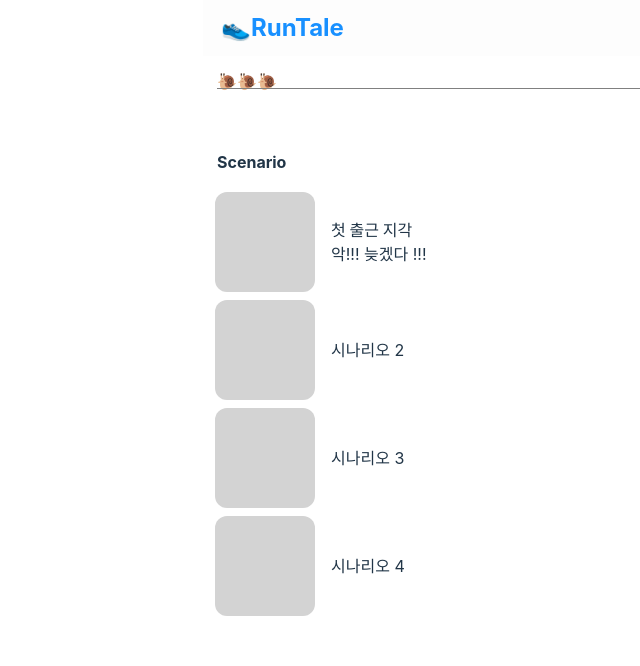
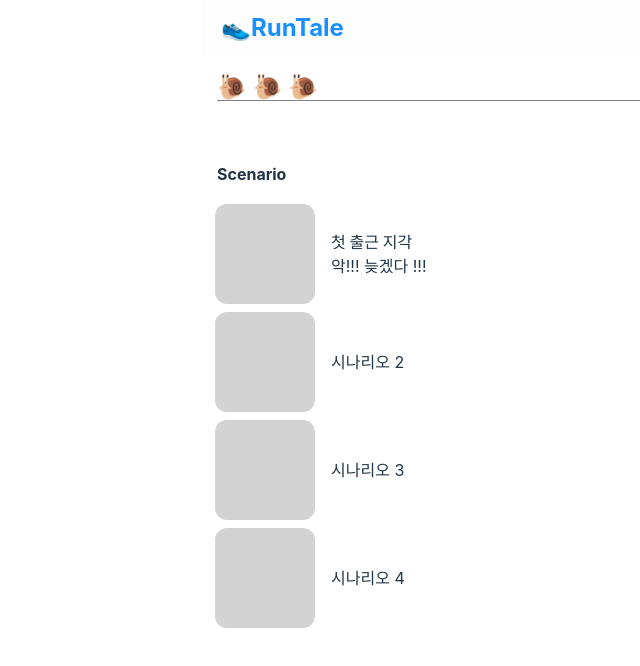
Before and after one commit to sungpaks/Runtale_FE_v2, a React (Vite) app: page /story in a window 1280 px wide. Shown: the top 666 px of the page, without its empty margins (197-837 px from the left). Built offline with nearby package versions, Linux system fonts and the light colour scheme; sample sign-in values are in the browser's storage.

Commit message:
[feat] 동물 기어가는 컴포넌트 분리

```diff
--- /dev/null
+++ b/src/components/AnimalCrawls.tsx
@@ -0,0 +1,14 @@
+export default function AnimalCrawls({ animal }: { animal: string }) {
+	return (
+		<>
+			{animal} {animal} {animal}
+			<div
+				style={{
+					position: "relative",
+					top: "-5px",
+					borderBottom: "1px solid gray",
+				}}
+			></div>
+		</>
+	);
+}
--- a/src/pages/story/Story.tsx
+++ b/src/pages/story/Story.tsx
@@ -1,6 +1,7 @@
 import { Box, List, ListItem, Stack } from "@mui/material";
 import TitleBar from "../../layouts/Layout/title-bar/TitleBar";
 import Title from "../../components/Title";
+import AnimalCrawls from "../../components/AnimalCrawls";
 
 function MockScenarioSquare() {
 	return (
@@ -21,20 +22,13 @@ export default function Story() {
 		<Box p={1}>
 			<TitleBar hasPreviousButton={false} />
 			<Title
-				level={4}
+				level={2}
 				style={{
 					textAlign: "left",
 					marginBottom: "50px",
 				}}
 			>
-				🐌🐌🐌
-				<div
-					style={{
-						position: "relative",
-						top: "-5px",
-						borderBottom: "1px solid gray",
-					}}
-				></div>
+				<AnimalCrawls animal="🐌" />
 			</Title>
 			<Stack textAlign="left">
 				<Title level={4}>Scenario</Title>
```
